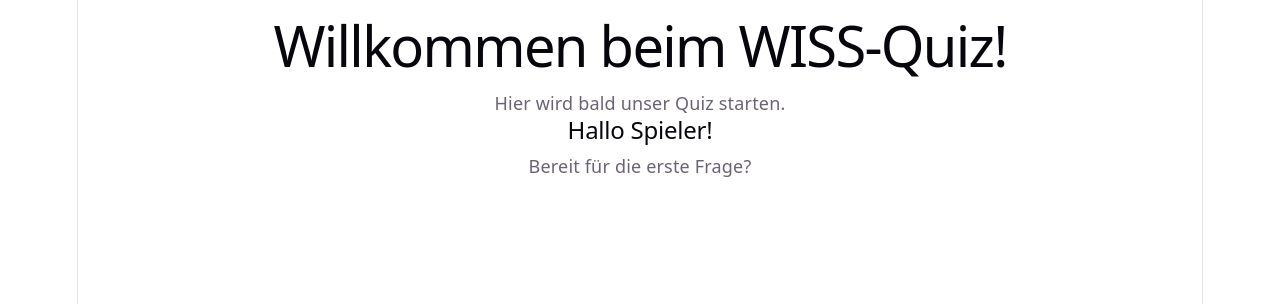
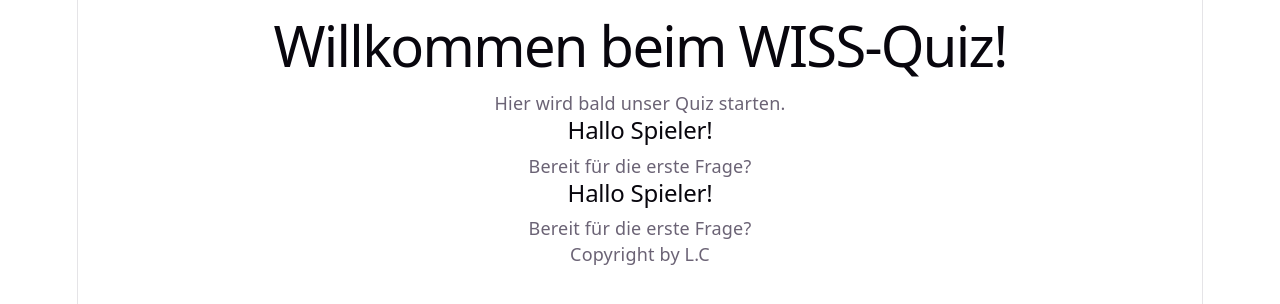
Before and after one commit to eXoCorruption/modul_294, a React (Vite) app in the folder block_3/SQ3B/wiss-quiz/: page / in a window 1280 px wide. Shown: the top 304 px of the page. Built offline with nearby package versions, Linux system fonts and the light colour scheme.

Commit message:
modified:   block_3/SQ3B/wiss-quiz/src/App.css 	modified:   block_3/SQ3B/wiss-quiz/src/App.jsx 	new file:   block_3/SQ3B/wiss-quiz/src/Footer.jsx 	modified:   block_3/SQ3B/wiss-quiz/src/Welcome.jsx

```diff
--- a/block_3/SQ3B/wiss-quiz/src/App.css
+++ b/block_3/SQ3B/wiss-quiz/src/App.css
@@ -3,7 +3,7 @@
   padding: 5px 10px;
   border-radius: 5px;
   color: var(--accent);
-  background: var(--accent-bg);
+  background: lightblue;
   border: 2px solid transparent;
   transition: border-color 0.3s;
   margin-bottom: 24px;
@@ -119,7 +119,7 @@
     color: var(--text-h);
     font-size: 16px;
     border-radius: 6px;
-    background: var(--social-bg);
+    background: lightblue;
     display: flex;
     padding: 6px 12px;
     align-items: center;
--- a/block_3/SQ3B/wiss-quiz/src/App.jsx
+++ b/block_3/SQ3B/wiss-quiz/src/App.jsx
@@ -1,5 +1,6 @@
 import './App.css';
 import Welcome from './Welcome';
+import Footer from './Footer'
 
 function App() {
   return (
@@ -7,6 +8,8 @@ function App() {
       <h1>Willkommen beim WISS-Quiz!</h1>
       <p>Hier wird bald unser Quiz starten.</p>
       <Welcome />
+      <Welcome />
+      <Footer />
     </div>
   );
 }
--- /dev/null
+++ b/block_3/SQ3B/wiss-quiz/src/Footer.jsx
@@ -0,0 +1,9 @@
+function Footer() {
+    return (
+      <div>
+         <p>Copyright by L.C</p>
+      </div>
+    );
+}
+
+export default Footer;
--- a/block_3/SQ3B/wiss-quiz/src/Welcome.jsx
+++ b/block_3/SQ3B/wiss-quiz/src/Welcome.jsx
@@ -1,4 +1,5 @@
 function Welcome() {
+    const username = "Anna";
   return (
     <div>
       <h2>Hallo Spieler!</h2>
```
